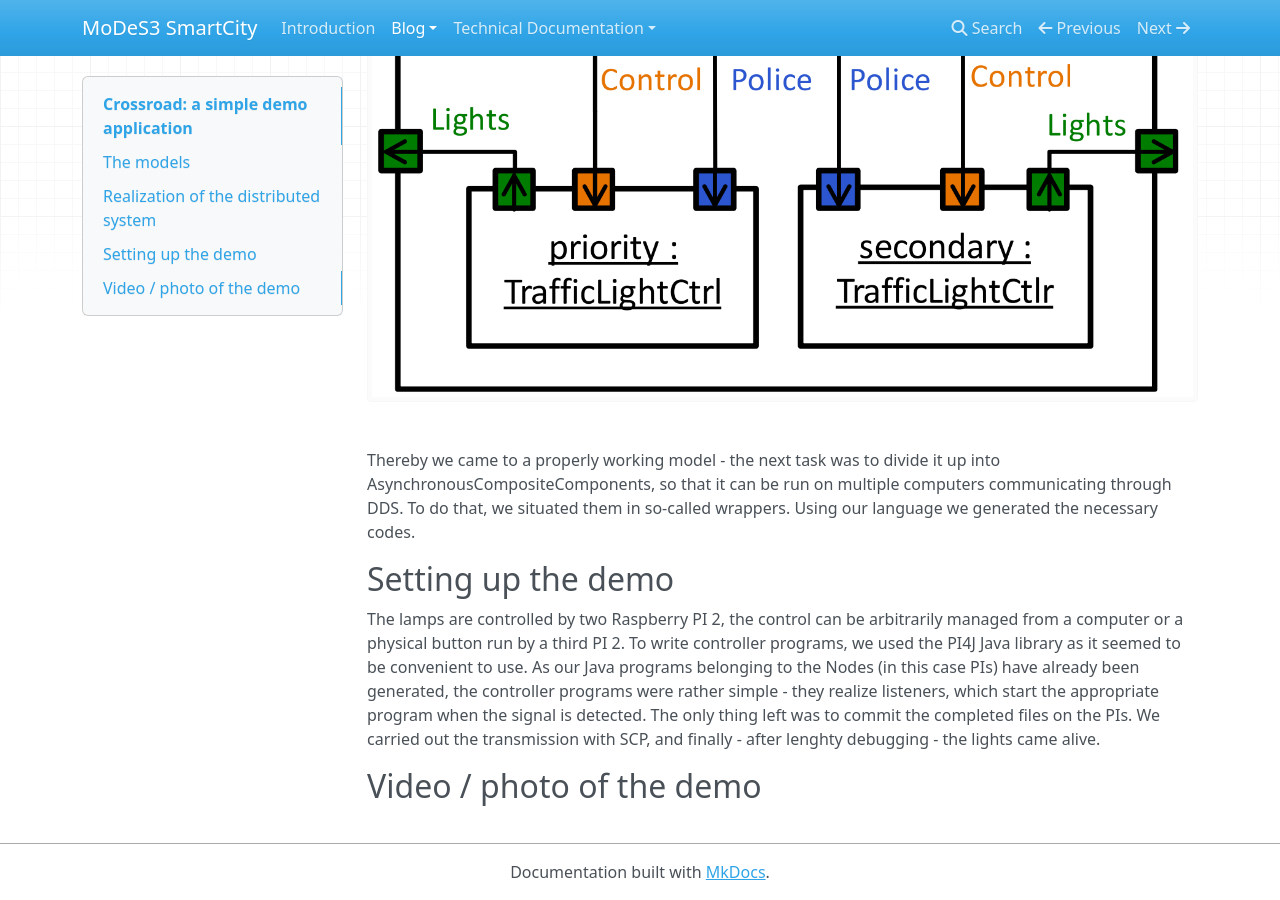
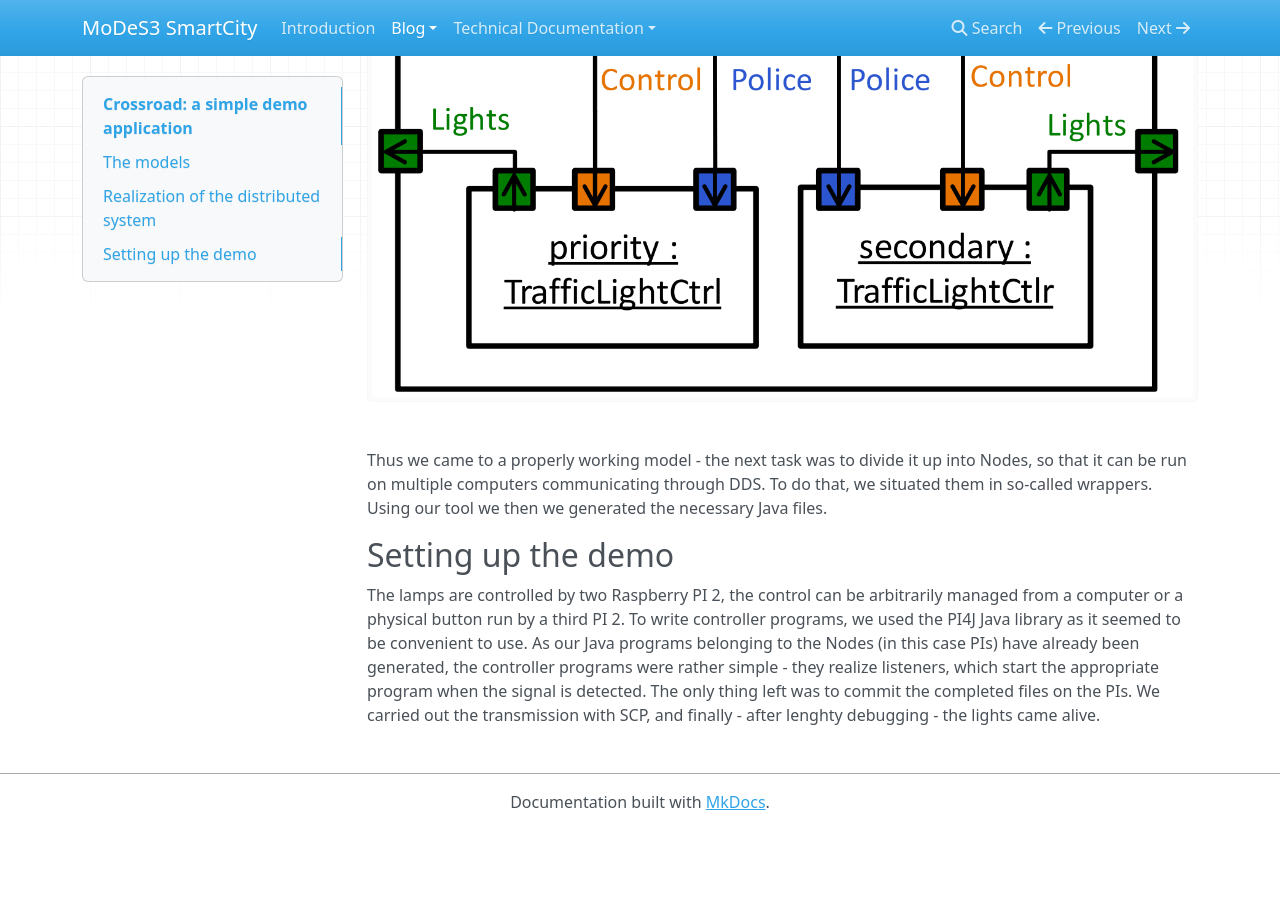
Before and after one commit to FTSRG/modes3-smartcity, an MkDocs documentation site: the page built from docs/blog/codegen/demo-1.md, in a window 1280 px wide and 900 px high, scrolled down 2008 px. Built offline with MkDocs 1.6.1, drawn with Linux system fonts in a browser that asks for light colours; nearby versions of some CDN libraries; old or Windows-style settings are respelled for this version of MkDocs; after the commit the page ends 2838 px from its top, so only the background shows below that.

Commit message:
Minor changes

```diff
--- a/docs/blog/codegen/demo-1.md
+++ b/docs/blog/codegen/demo-1.md
@@ -22,10 +22,8 @@ After creating the models we connected them using Gamma the following way:
 
 ![gamma](cross2.png)
 
-Thereby we came to a properly working model - the next task was to divide it up into AsynchronousCompositeComponents, so that it can be run on multiple computers communicating through DDS. To do that, we situated them in so-called wrappers. Using our language we generated the necessary codes.
+Thus we came to a properly working model - the next task was to divide it up into Nodes, so that it can be run on multiple computers communicating through DDS. To do that, we situated them in so-called wrappers. Using our tool we then we generated the necessary Java files.
 
 ## Setting up the demo
 
 The lamps are controlled by two Raspberry PI 2, the control can be arbitrarily managed from a computer or a physical button run by a third PI 2. To write controller programs, we used the PI4J Java library as it seemed to be convenient to use. As our Java programs belonging to the Nodes (in this case PIs) have already been generated, the controller programs were rather simple - they realize listeners, which start the appropriate program when the signal is detected. The only thing left was to commit the completed files on the PIs. We carried out the transmission with SCP, and finally - after lenghty debugging - the lights came alive.
-
-## Video / photo of the demo
```
